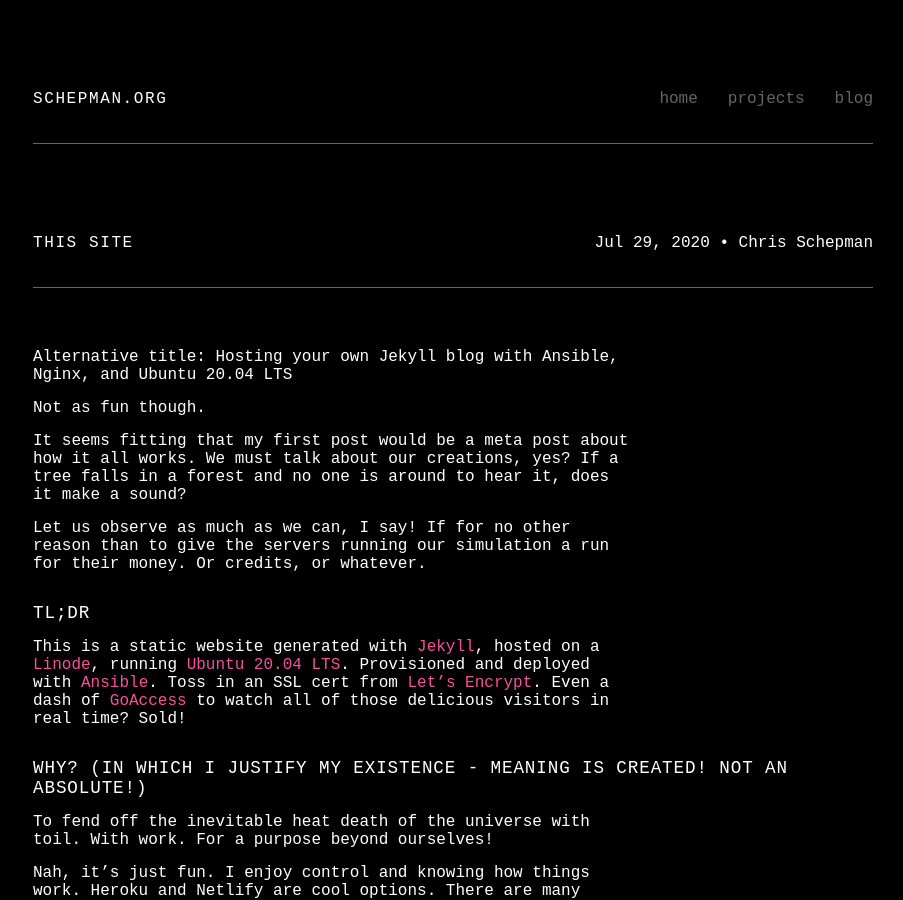
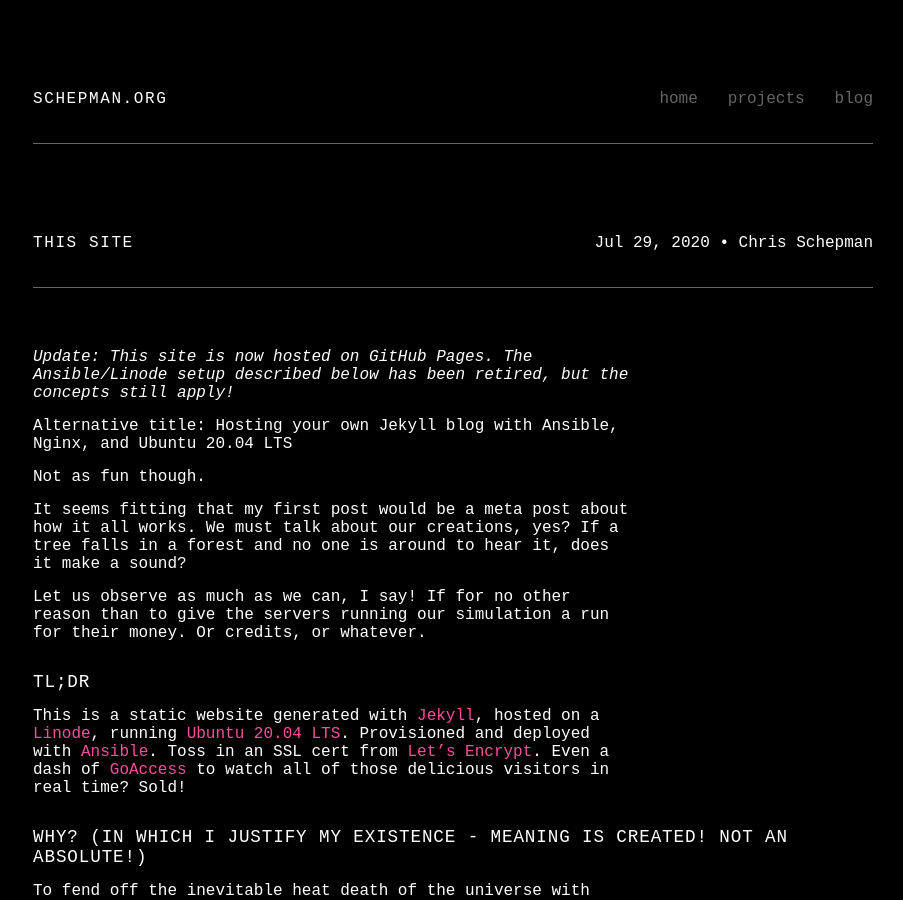
Before and after one commit to cschep/schepman.org, a Jekyll site: the page built from _posts/2020-07-29-this-site.md, in a window 1280 px wide and 900 px high. Shown: the whole window, without its empty margins (187-1090 px from the left). Built offline with Jekyll 4.4.1, drawn with Linux system fonts in a browser that asks for light colours.

Commit message:
Add update notes to old blog posts and ignore .claude dir
Co-Authored-By: Claude Opus 4.6 <noreply@anthropic.com>

```diff
--- a/_posts/2020-07-29-this-site.md
+++ b/_posts/2020-07-29-this-site.md
@@ -5,6 +5,8 @@ date:  2020-07-29
 author: Chris Schepman
 show_signup: true
 ---
+
+*Update: This site is now hosted on GitHub Pages. The Ansible/Linode setup described below has been retired, but the concepts still apply!*
 
 Alternative title: Hosting your own Jekyll blog with Ansible, Nginx, and Ubuntu 20.04 LTS
 
```
Also changed, not shown: _posts/2020-07-30-putting-rails-into-production-with-ansible.md (+2 -0 lines).
